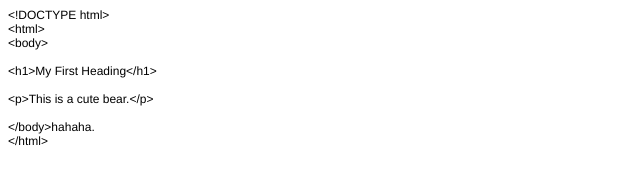
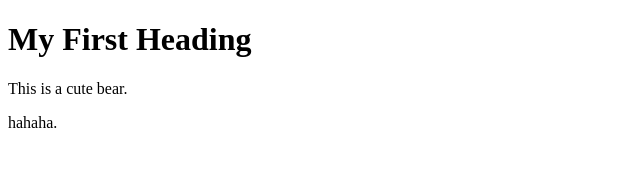
Before and after one commit to BearOwO0/BearOwO, a plain HTML site: page index.html in a window 1280 px wide. Shown: the whole page, without its empty margins (0-640 px from the left). Drawn offline with Linux system fonts and the light colour scheme.

Commit message:
Update index.html

```diff
--- a/index.html
+++ b/index.html
@@ -1,26 +1,10 @@
-<!DOCTYPE html PUBLIC "-//W3C//DTD HTML 4.01//EN" "http://www.w3.org/TR/html4/strict.dtd">
+<!DOCTYPE html>
 <html>
-<head>
-  <meta http-equiv="Content-Type" content="text/html; charset=utf-8">
-  <meta http-equiv="Content-Style-Type" content="text/css">
-  <title></title>
-  <meta name="Generator" content="Cocoa HTML Writer">
-  <meta name="CocoaVersion" content="2299">
-  <style type="text/css">
-    p.p1 {margin: 0.0px 0.0px 0.0px 0.0px; font: 12.0px Helvetica}
-    p.p2 {margin: 0.0px 0.0px 0.0px 0.0px; font: 12.0px Helvetica; min-height: 14.0px}
-  </style>
-</head>
 <body>
-<p class="p1">&lt;!DOCTYPE html&gt;</p>
-<p class="p1">&lt;html&gt;</p>
-<p class="p1">&lt;body&gt;</p>
-<p class="p2"><br></p>
-<p class="p1">&lt;h1&gt;My First Heading&lt;/h1&gt;</p>
-<p class="p2"><br></p>
-<p class="p1">&lt;p&gt;This is a cute bear.&lt;/p&gt;</p>
-<p class="p2"><br></p>
-<p class="p1">&lt;/body&gt;hahaha.</p>
-<p class="p1">&lt;/html&gt;</p>
-</body>
+
+<h1>My First Heading</h1>
+
+<p>This is a cute bear.</p>
+
+</body>hahaha.
 </html>
```
